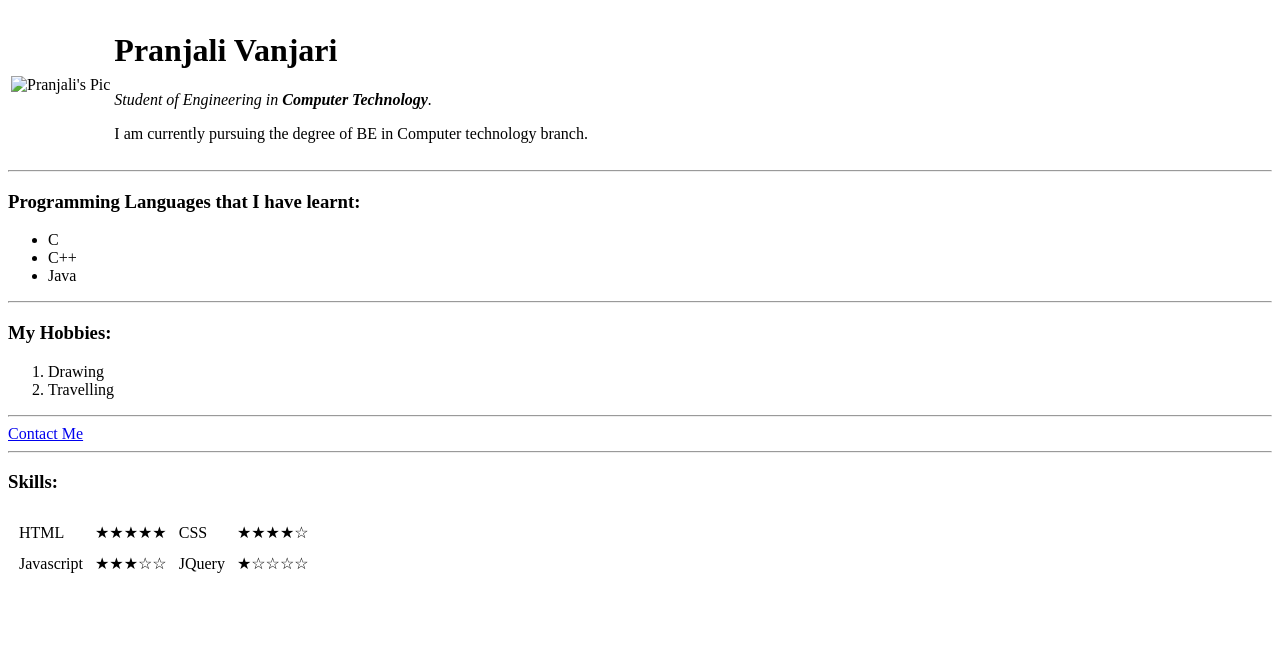
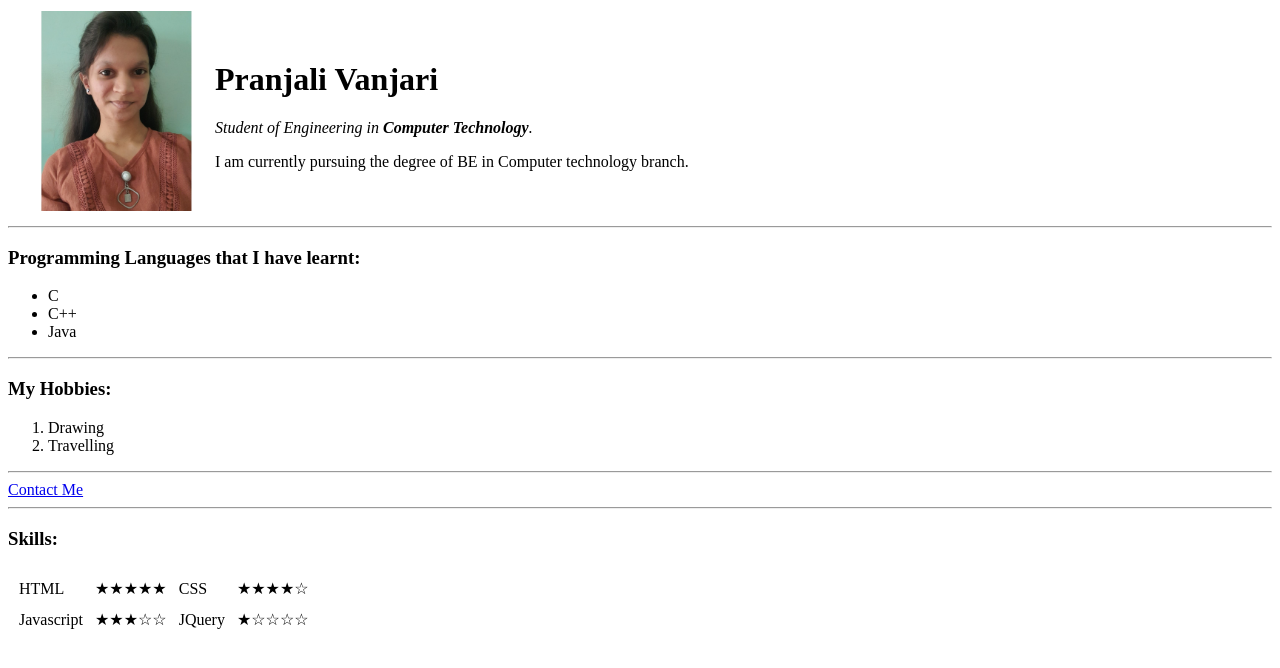
Before and after one commit to PranjaliVanjari14/Demo-CV, a plain HTML site: page index.html in a window 1280 px wide. Drawn offline with Linux system fonts and the light colour scheme.

Commit message:
Add files via upload

```diff
--- a/index.html
+++ b/index.html
@@ -9,7 +9,7 @@
 <body>
   <table>
     <tr>
-      <td><img src="images/pic.jpg" alt="Pranjali's Pic" width=200 height=200></td>
+      <td><img src="pic.jpg" alt="Pranjali's Pic" width=200 height=200></td>
       <td><h1>Pranjali Vanjari</h1>
       <p><em>Student of Engineering in <strong>Computer Technology</strong>.</em></p>
       <p>I am currently pursuing the degree of BE in Computer technology branch.</p></td>
```
